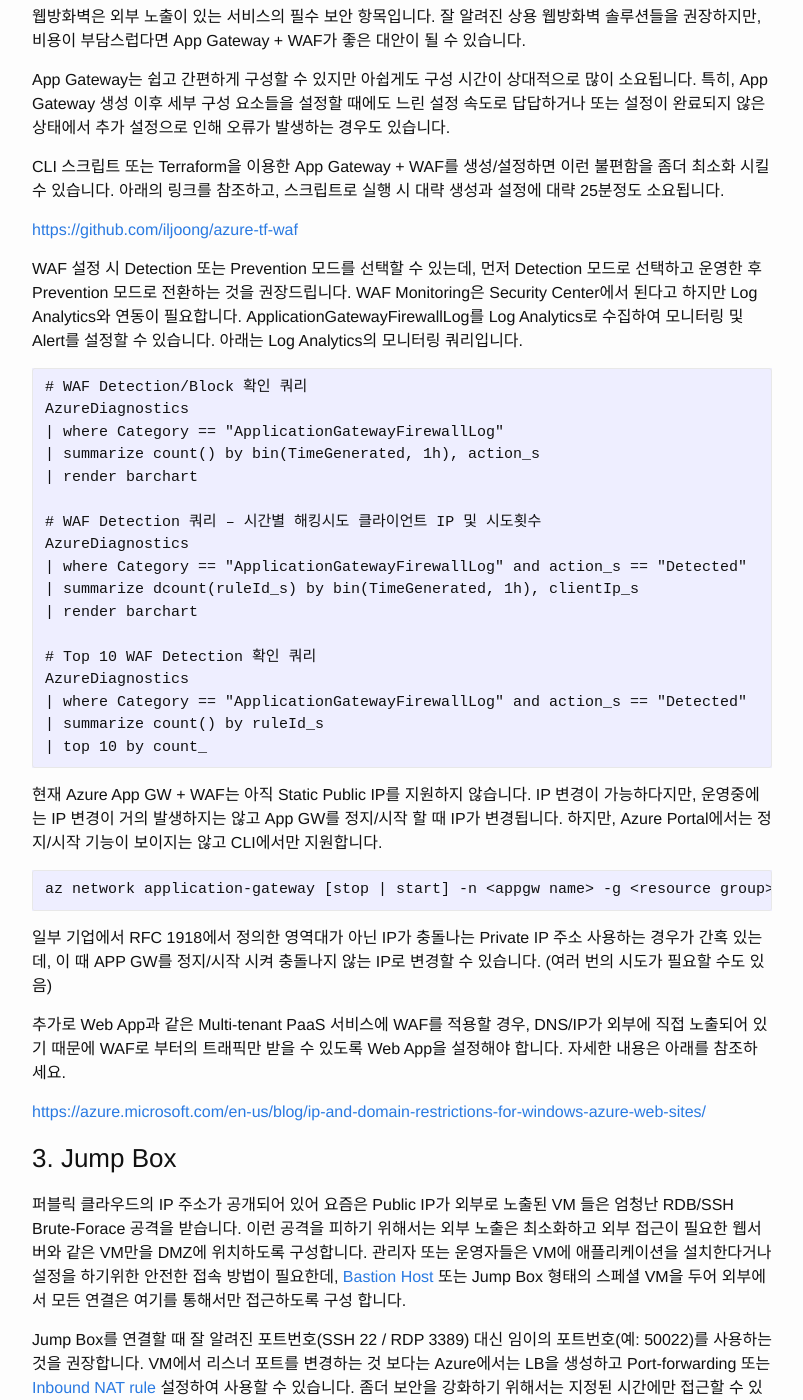
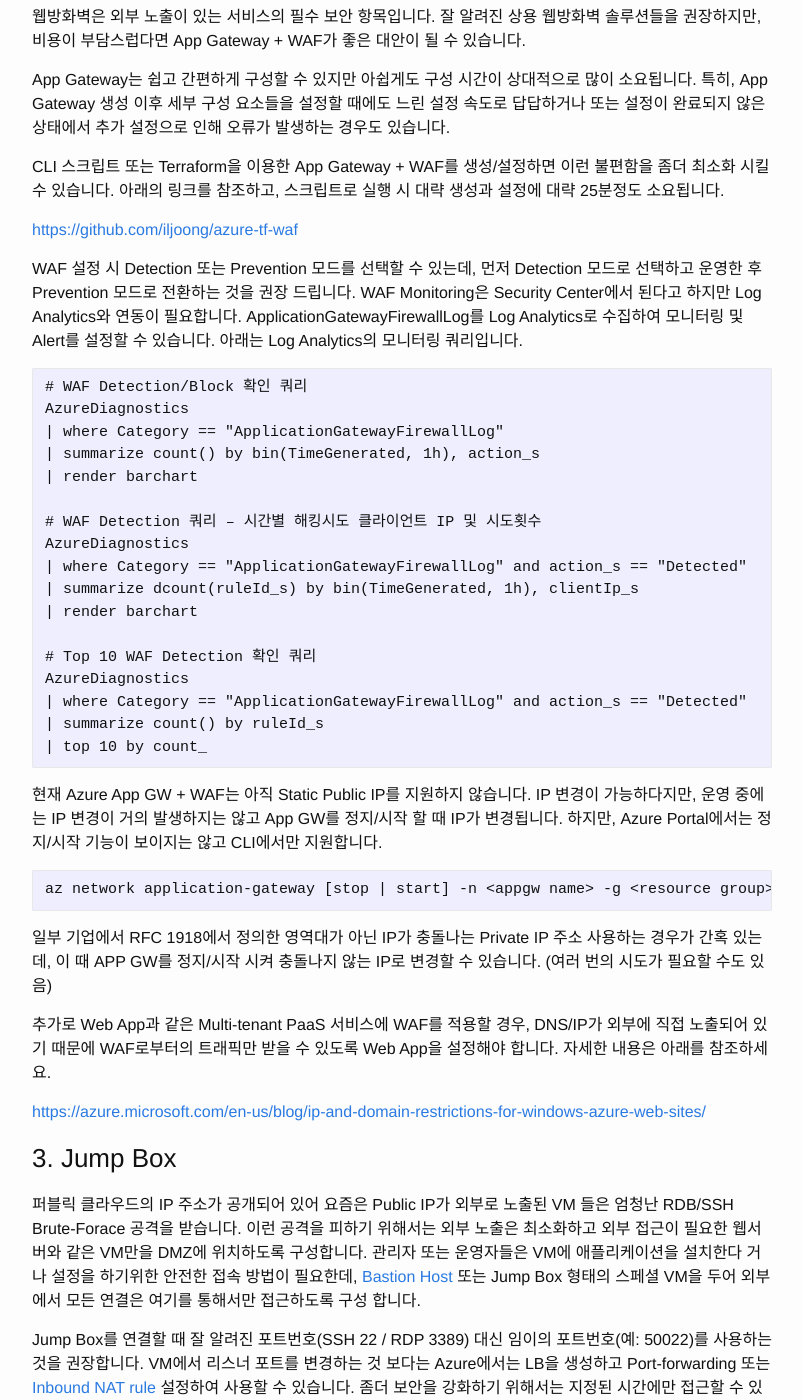
Before and after one commit to iljoong/iljoong.github.io, a Jekyll site: the page built from _posts/2018-04-16-Azure-Security-Practice.md, in a window 1280 px wide and 1400 px high, scrolled down 1852 px. Shown: the whole window, without its empty margins (238-1041 px from the left). Built offline with Jekyll 4.4.1, drawn with Linux system fonts in a browser that asks for light colours; some of the changed text lies outside the part shown.

Commit message:
security practice - fix

````diff
--- a/_posts/2018-04-16-Azure-Security-Practice.md
+++ b/_posts/2018-04-16-Azure-Security-Practice.md
@@ -39,7 +39,7 @@ Virutal Network내의 방화벽 목적으로 NSG(Network Security Group)를 사
 
 세부 설정은 [Terraform으로 작성한 NSG 설정 예](https://github.com/iljoong/azure-terraform/blob/master/DOC.md#asg) 참고하시기 바랍니다.
 
-복잡한 구성에서는 IP Prefix 주소로 NSG 를을 편집하는 것이 매우 힘들 수있습니다. 이때, Tag 또는 Label 방식으로 NSG 룰을 편집할 수 있는 ASG(Application Security Group)가 있으며 최근 GA가 되었습니다. ASG를 활용하면 좀더 편리하게 NSG 룰을 편집할 수 있으며, Blog에 소개된 ASG 내용을 참조하시기 바랍니다.
+복잡한 구성에서는 IP Prefix 주소로 NSG 를을 편집하는 것이 매우 힘들 수 있습니다. 이때, Tag 또는 Label 방식으로 NSG 룰을 편집할 수 있는 ASG(Application Security Group)가 있으며 최근 GA가 되었습니다. ASG를 활용하면 좀더 편리하게 NSG 룰을 편집할 수 있으며, Blog에 소개된 ASG 내용을 참조하시기 바랍니다.
 
 [https://azure.microsoft.com/ko-kr/blog/applicationsecuritygroups/](https://azure.microsoft.com/ko-kr/blog/applicationsecuritygroups/)
 
@@ -57,7 +57,7 @@ CLI 스크립트 또는 Terraform을 이용한 App Gateway + WAF를 생성/설
 
 [https://github.com/iljoong/azure-tf-waf](https://github.com/iljoong/azure-tf-waf)
 
-WAF 설정 시 Detection 또는 Prevention 모드를 선택할 수 있는데, 먼저 Detection 모드로 선택하고 운영한 후 Prevention 모드로 전환하는 것을 권장드립니다. WAF Monitoring은 Security Center에서 된다고 하지만 Log Analytics와 연동이 필요합니다. ApplicationGatewayFirewallLog를 Log Analytics로 수집하여 모니터링 및 Alert를 설정할 수 있습니다. 아래는 Log Analytics의 모니터링 쿼리입니다.
+WAF 설정 시 Detection 또는 Prevention 모드를 선택할 수 있는데, 먼저 Detection 모드로 선택하고 운영한 후 Prevention 모드로 전환하는 것을 권장 드립니다. WAF Monitoring은 Security Center에서 된다고 하지만 Log Analytics와 연동이 필요합니다. ApplicationGatewayFirewallLog를 Log Analytics로 수집하여 모니터링 및 Alert를 설정할 수 있습니다. 아래는 Log Analytics의 모니터링 쿼리입니다.
 
 ```
 # WAF Detection/Block 확인 쿼리
@@ -79,7 +79,7 @@ AzureDiagnostics
 | top 10 by count_
 ```
 
-현재 Azure App GW + WAF는 아직 Static Public IP를 지원하지 않습니다. IP 변경이 가능하다지만, 운영중에는 IP 변경이 거의 발생하지는 않고 App GW를 정지/시작 할 때 IP가 변경됩니다. 하지만, Azure Portal에서는 정지/시작 기능이 보이지는 않고 CLI에서만 지원합니다.
+현재 Azure App GW + WAF는 아직 Static Public IP를 지원하지 않습니다. IP 변경이 가능하다지만, 운영 중에는 IP 변경이 거의 발생하지는 않고 App GW를 정지/시작 할 때 IP가 변경됩니다. 하지만, Azure Portal에서는 정지/시작 기능이 보이지는 않고 CLI에서만 지원합니다.
 
 ```
 az network application-gateway [stop | start] -n <appgw name> -g <resource group>
@@ -87,13 +87,13 @@ az network application-gateway [stop | start] -n <appgw name> -g <resource group
 
 일부 기업에서 RFC 1918에서 정의한 영역대가 아닌 IP가 충돌나는 Private IP 주소 사용하는 경우가 간혹 있는데, 이 때 APP GW를 정지/시작 시켜 충돌나지 않는 IP로 변경할 수 있습니다. (여러 번의 시도가 필요할 수도 있음)
 
-추가로 Web App과 같은 Multi-tenant PaaS 서비스에 WAF를 적용할 경우, DNS/IP가 외부에 직접 노출되어 있기 때문에 WAF로 부터의 트래픽만 받을 수 있도록 Web App을 설정해야 합니다. 자세한 내용은 아래를 참조하세요.
+추가로 Web App과 같은 Multi-tenant PaaS 서비스에 WAF를 적용할 경우, DNS/IP가 외부에 직접 노출되어 있기 때문에 WAF로부터의 트래픽만 받을 수 있도록 Web App을 설정해야 합니다. 자세한 내용은 아래를 참조하세요.
 
 [https://azure.microsoft.com/en-us/blog/ip-and-domain-restrictions-for-windows-azure-web-sites/](https://azure.microsoft.com/en-us/blog/ip-and-domain-restrictions-for-windows-azure-web-sites/)
 
 ### 3. Jump Box
 
-퍼블릭 클라우드의 IP 주소가 공개되어 있어 요즘은 Public IP가 외부로 노출된 VM 들은 엄청난 RDB/SSH Brute-Forace 공격을 받습니다. 이런 공격을 피하기 위해서는 외부 노출은 최소화하고 외부 접근이 필요한 웹서버와 같은 VM만을 DMZ에 위치하도록 구성합니다. 관리자 또는 운영자들은 VM에 애플리케이션을 설치한다거나 설정을 하기위한 안전한 접속 방법이 필요한데, [Bastion Host](https://en.wikipedia.org/wiki/Bastion_host) 또는 Jump Box 형태의 스페셜 VM을 두어 외부에서 모든 연결은 여기를 통해서만 접근하도록 구성 합니다.
+퍼블릭 클라우드의 IP 주소가 공개되어 있어 요즘은 Public IP가 외부로 노출된 VM 들은 엄청난 RDB/SSH Brute-Forace 공격을 받습니다. 이런 공격을 피하기 위해서는 외부 노출은 최소화하고 외부 접근이 필요한 웹서버와 같은 VM만을 DMZ에 위치하도록 구성합니다. 관리자 또는 운영자들은 VM에 애플리케이션을 설치한다 거나 설정을 하기위한 안전한 접속 방법이 필요한데, [Bastion Host](https://en.wikipedia.org/wiki/Bastion_host) 또는 Jump Box 형태의 스페셜 VM을 두어 외부에서 모든 연결은 여기를 통해서만 접근하도록 구성 합니다.
 
 Jump Box를 연결할 때 잘 알려진 포트번호(SSH 22 / RDP 3389) 대신 임이의 포트번호(예: 50022)를 사용하는 것을 권장합니다. VM에서 리스너 포트를 변경하는 것 보다는 Azure에서는 LB을 생성하고 Port-forwarding 또는 [Inbound NAT rule](https://docs.microsoft.com/en-us/cli/azure/network/lb/inbound-nat-rule?view=azure-cli-latest) 설정하여 사용할 수 있습니다. 좀더 보안을 강화하기 위해서는 지정된 시간에만 접근할 수 있도록 제한하는 Security Center의 [JIT access](https://docs.microsoft.com/ko-kr/azure/security-center/security-center-just-in-time) 기능도 고려할 수 있습니다.
 
@@ -121,9 +121,9 @@ rmate -p 52698 <filename>
 
 ### 4. Key Management & IAM
 
-애플리케이션 내에서 SQL을 접근할 경우 connection string과 같은 접근 키가 필요합니다. 또한, 클라우드 기반의 서비스를 개발하기 때문에 클라우드 기반의 다양한 서비스 리소스(Blob Stroage, Service Bus, Event Grid 등)와 연동하는 코드가 추가되고 여기에도 서비스들의 접근 키가 요구됩니다.
+애플리케이션 내에서 SQL을 접근할 경우 connection string과 같은 접근 키가 필요합니다. 또한, 클라우드 기반의 서비스를 개발하기 때문에 클라우드 기반의 다양한 서비스 리소스(Blob Storage, Service Bus, Event Grid 등)와 연동하는 코드가 추가되고 여기에도 서비스들의 접근 키가 요구됩니다.
 
-소스코드 내에 이런 접근 키를 하드코딩하는 것은 유출 가능성이 높기 때문에 Production 환경에서는 권장되지 않습니다. 중요한 사용자 Key/Secret/Certificate를 안전하게 저장하고 참조 방법으로 [Azure Key Vault](https://docs.microsoft.com/ko-kr/azure/key-vault/key-vault-whatis)를 사용합니다. 하지만, Key Vault를 통해 사용자 Key를 가겨오기 위해서는 Key Vault을 접근하는 AAD Access Token이 필요하고 Access Token을 얻기 위한 [AAD Service Principal](https://docs.microsoft.com/ko-kr/azure/azure-resource-manager/resource-group-create-service-principal-portal)의 Key가 요구되기 때문에 하드코딩을 피하려던 보안적 이슈가 다시 원점으로 돌아갑니다.
+소스코드 내에 이런 접근 키를 하드코딩하는 것은 유출 가능성이 높기 때문에 Production 환경에서는 권장되지 않습니다. 중요한 사용자 Key/Secret/Certificate를 안전하게 저장하고 참조 방법으로 [Azure Key Vault](https://docs.microsoft.com/ko-kr/azure/key-vault/key-vault-whatis)를 사용합니다. 하지만, Key Vault를 통해 사용자 Key를 가져오기 위해서는 Key Vault을 접근하는 AAD Access Token이 필요하고 Access Token을 얻기 위한 [AAD Service Principal](https://docs.microsoft.com/ko-kr/azure/azure-resource-manager/resource-group-create-service-principal-portal)의 Key가 요구되기 때문에 하드코딩을 피하려던 보안적 이슈가 다시 원점으로 돌아갑니다.
 
 이런 이슈를 보완하기 위해서 VM 등의 리소스에 IAM(Identity Access Management) 또는 RBAC(Role-Based Access Control)을 적용합니다. 아쉽게도 Azure에서는 이 부분이 좀 부족했는데, 이제는 AAD SP 방식이 아닌 [MSI(Managed Service Identity)](https://docs.microsoft.com/ko-kr/azure/active-directory/managed-service-identity/overview)를 이용하여 AAD Access Token을 손쉽게 획득할 수 있습니다.
 
````
Also changed, not shown: other parts of _posts/2018-04-16-Azure-Security-Practice.md (+3 -3 lines).
